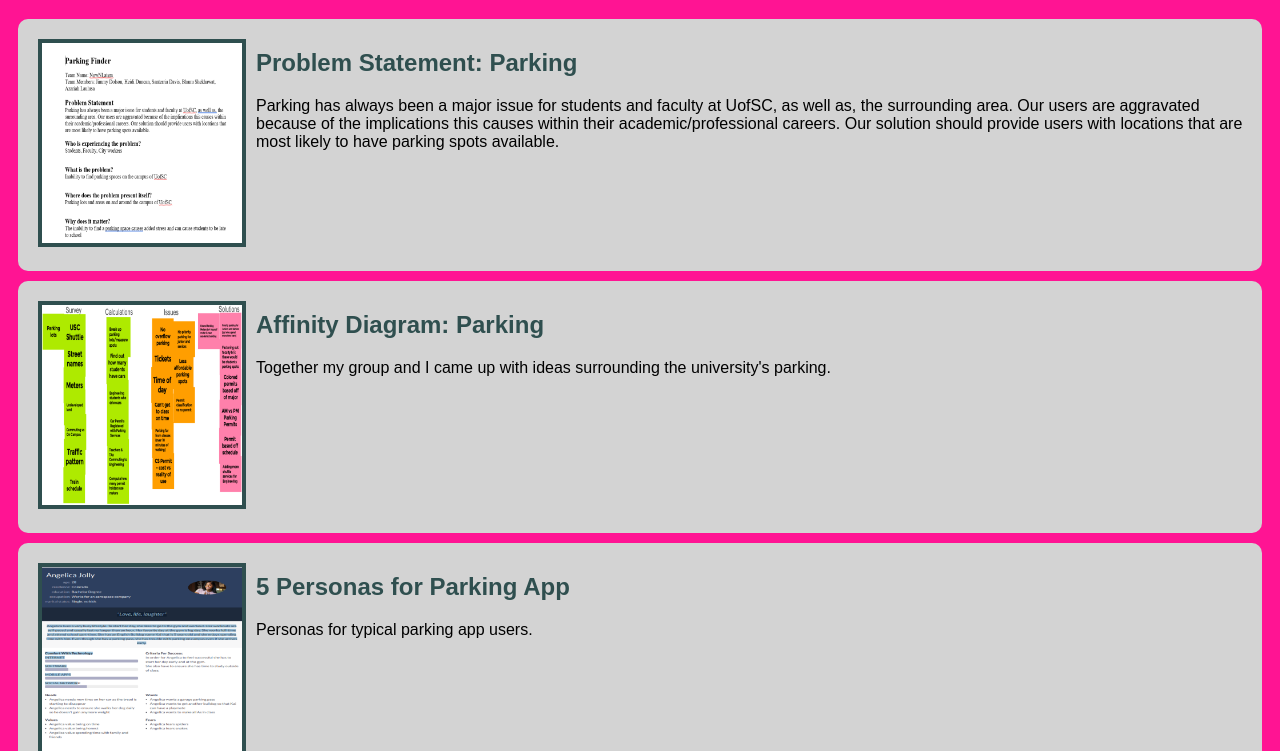
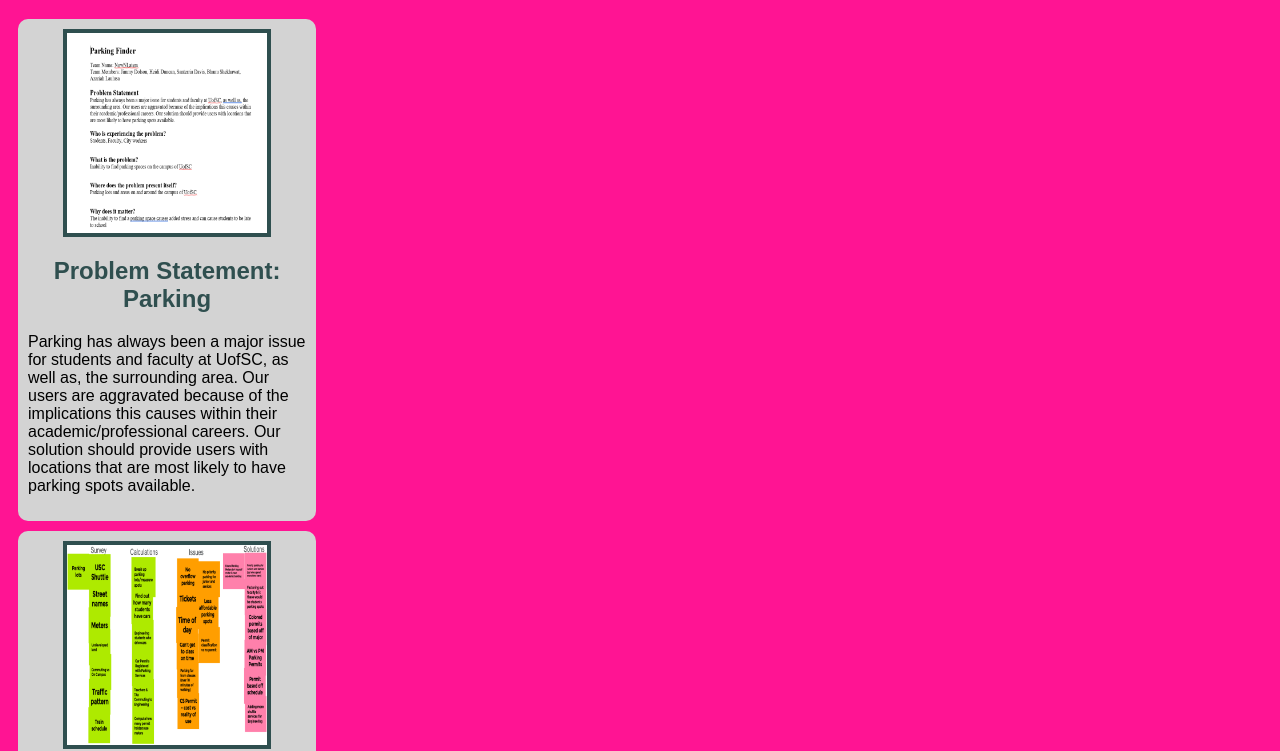
Before and after one commit to sandavis93/sandavis93.github.io, a plain HTML site: page index.html in a window 1280 px wide. Shown: the part 61-812 px from the top of the page. Drawn offline with Linux system fonts and the light colour scheme.

Commit message:
Add files via upload

```diff
--- a/styles.css
+++ b/styles.css
@@ -3,10 +3,16 @@ body {
     font-family:Arial, Helvetica, sans-serif;
 }
 
+.assignments {
+   display:flex;
+   flex-wrap:wrap;
+}
+
 .assignment {
-    display:flex;
+    width:22%;
     padding:10px;
     margin:10px;
+    padding:20px 10;
     background:lightgray;
     border-radius:10px;
 }
@@ -14,7 +20,9 @@ body {
 .assignment img {
 width:200px;
 margin:10px;
-border:4px solid #2F4F4F
+border:4px solid #2F4F4F;
+display:block;
+margin:auto;
 }
 
 .assignment img:hover {
@@ -26,6 +34,10 @@ h1 {
     text-align: center;
 }
 
+h2 {
+    text-align:center;
+}
+
 a {
     text-decoration:none;
     color:#2F4F4F
```
